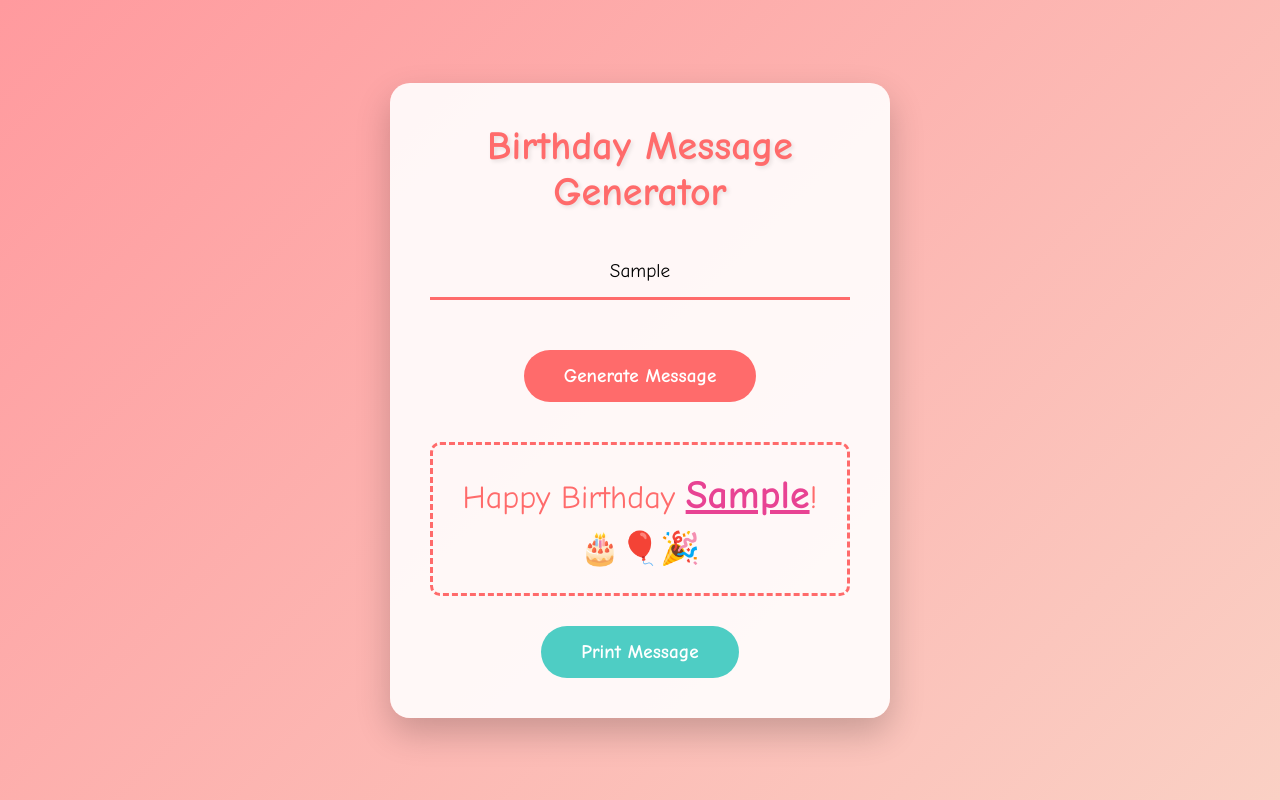
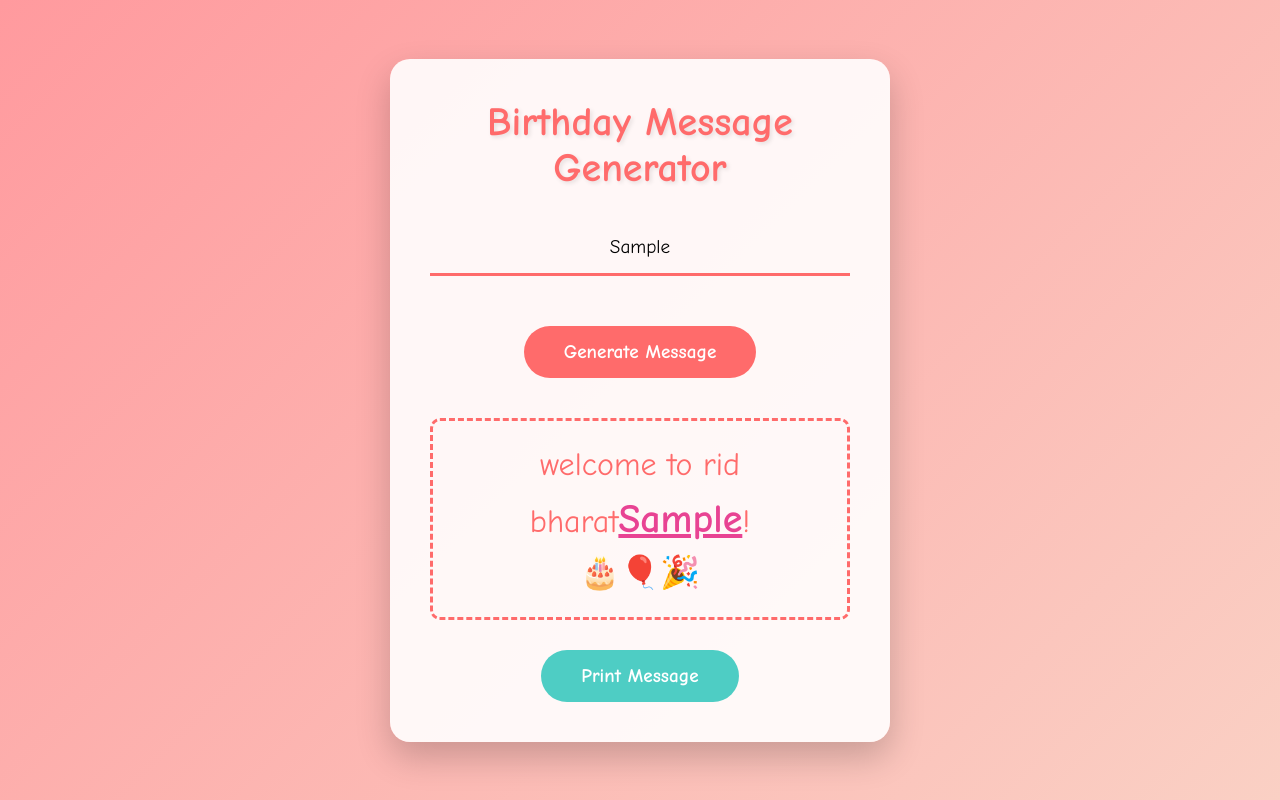
Before and after one commit to SnehaPachori17/message, a plain HTML site: page index.html in a window 1280 px wide. Both pictures are taken after typing "Sample" into the empty fields and a click on the button "Generate Message". Drawn offline with Linux system fonts and the light colour scheme.

Commit message:
index.html

```diff
--- a/index.html
+++ b/index.html
@@ -3,7 +3,7 @@
 <head>
     <meta charset="UTF-8">
     <meta name="viewport" content="width=device-width, initial-scale=1.0">
-    <title>Birthday Message Printer</title>
+    <title>welcome page</title>
     <style>
         * {
             margin: 0;
@@ -142,7 +142,7 @@
 
         <div class="message-container" id="messageContainer">
             <div class="birthday-message">
-                Happy Birthday <span class="name-highlight" id="nameOutput"></span>!<br>
+                welcome to rid bharat<span class="name-highlight" id="nameOutput"></span>!<br>
                 🎂🎈🎉
             </div>
         </div>
```
